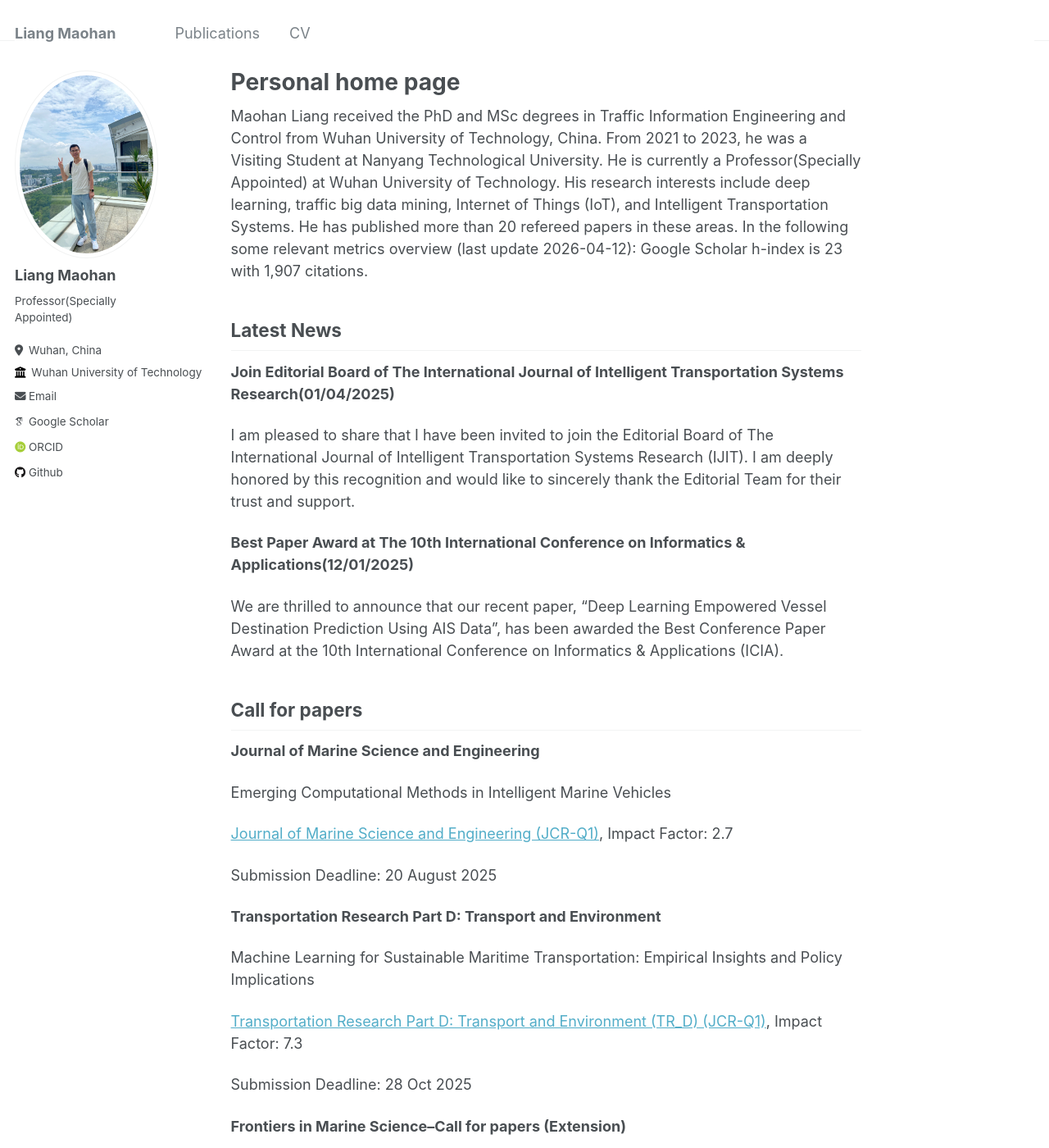
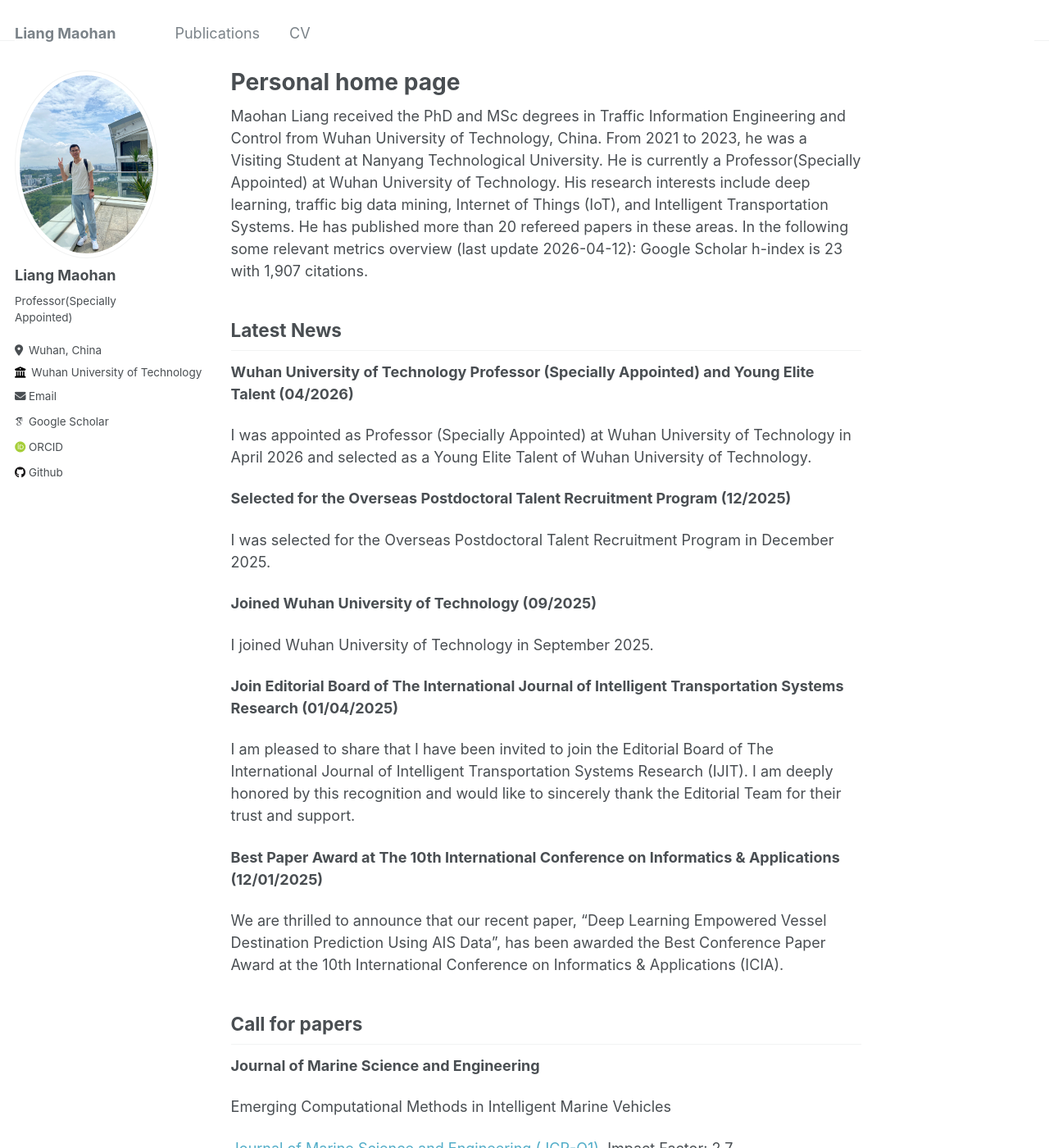
Before and after one commit to maohliang/nus.github.io, a Jekyll site: the page built from _pages/about.md, in a window 1280 px wide and 1400 px high. Shown: the whole window at 82% size. Built offline with Jekyll 4.4.1, drawn with Linux system fonts in a browser that asks for light colours; some web fonts are replaced.

Commit message:
Update CV and latest news

```diff
--- a/_pages/about.md
+++ b/_pages/about.md
@@ -12,15 +12,29 @@ Maohan Liang received the PhD and MSc degrees in Traffic Information Engineering
 Latest News
 ------
 
-**Join Editorial Board of The International Journal of Intelligent Transportation Systems Research(01/04/2025)**
+**Wuhan University of Technology Professor (Specially Appointed) and Young Elite Talent (04/2026)**
+
+I was appointed as Professor (Specially Appointed) at Wuhan University of Technology in April 2026 and selected as a Young Elite Talent of Wuhan University of Technology.
+
+
+**Selected for the Overseas Postdoctoral Talent Recruitment Program (12/2025)**
+
+I was selected for the Overseas Postdoctoral Talent Recruitment Program in December 2025.
+
+
+**Joined Wuhan University of Technology (09/2025)**
+
+I joined Wuhan University of Technology in September 2025.
+
+
+**Join Editorial Board of The International Journal of Intelligent Transportation Systems Research (01/04/2025)**
 
 I am pleased to share that I have been invited to join the Editorial Board of The International Journal of Intelligent Transportation Systems Research (IJIT). I am deeply honored by this recognition and would like to sincerely thank the Editorial Team for their trust and support.
 
 
-**Best Paper Award at The 10th International Conference on Informatics & Applications(12/01/2025)**
+**Best Paper Award at The 10th International Conference on Informatics & Applications (12/01/2025)**
 
 We are thrilled to announce that our recent paper, "Deep Learning Empowered Vessel Destination Prediction Using AIS Data", has been awarded the Best Conference Paper Award at the 10th International Conference on Informatics & Applications (ICIA).
-
 
 
 Call for papers
```
Also changed, not shown: _pages/cv.md (+6 -1 lines), _pages/talks.html (+2 -9 lines), _pages/teaching.html (+2 -5 lines).
